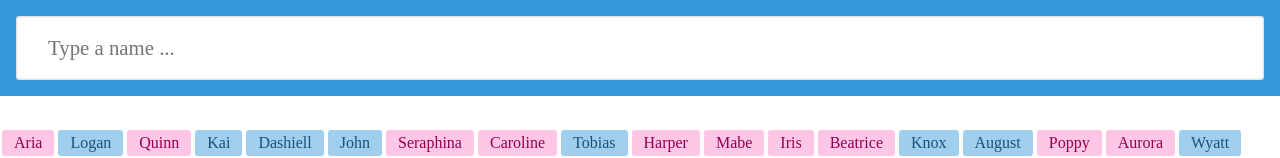
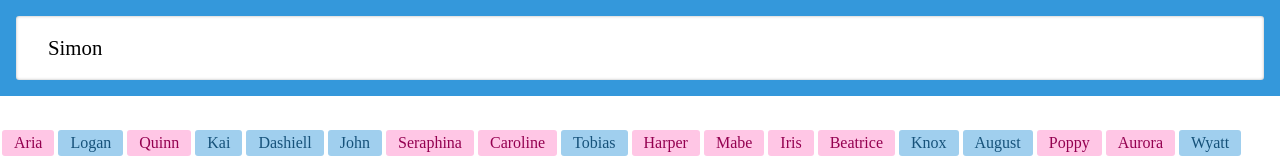
Before and after one commit to xiaozhao1111/react-baby-name, a React (Create React App) app: page / in a window 1280 px wide. Shown: the top 158 px of the page. Built offline with nearby package versions, Linux system fonts and the light colour scheme.

Commit message:
useState hook created for search component

```diff
--- a/src/components/search.js
+++ b/src/components/search.js
@@ -1,9 +1,18 @@
-import React from "react";
+import React, {useState} from "react";
 
 function Search() {
+    const [searchName, setSearchName] =useState('Simon');
+    function handleChange(event) {
+        setSearchName(event.target.value)
+    }
     return(
         <header>
-            <input type="text" placeholder="Type a name ..."></input>
+            <input
+                type="text"
+                placeholder="Type a name ..."
+                value={searchName}
+                onChange={handleChange}
+            />
         </header>
     )
 }
```
